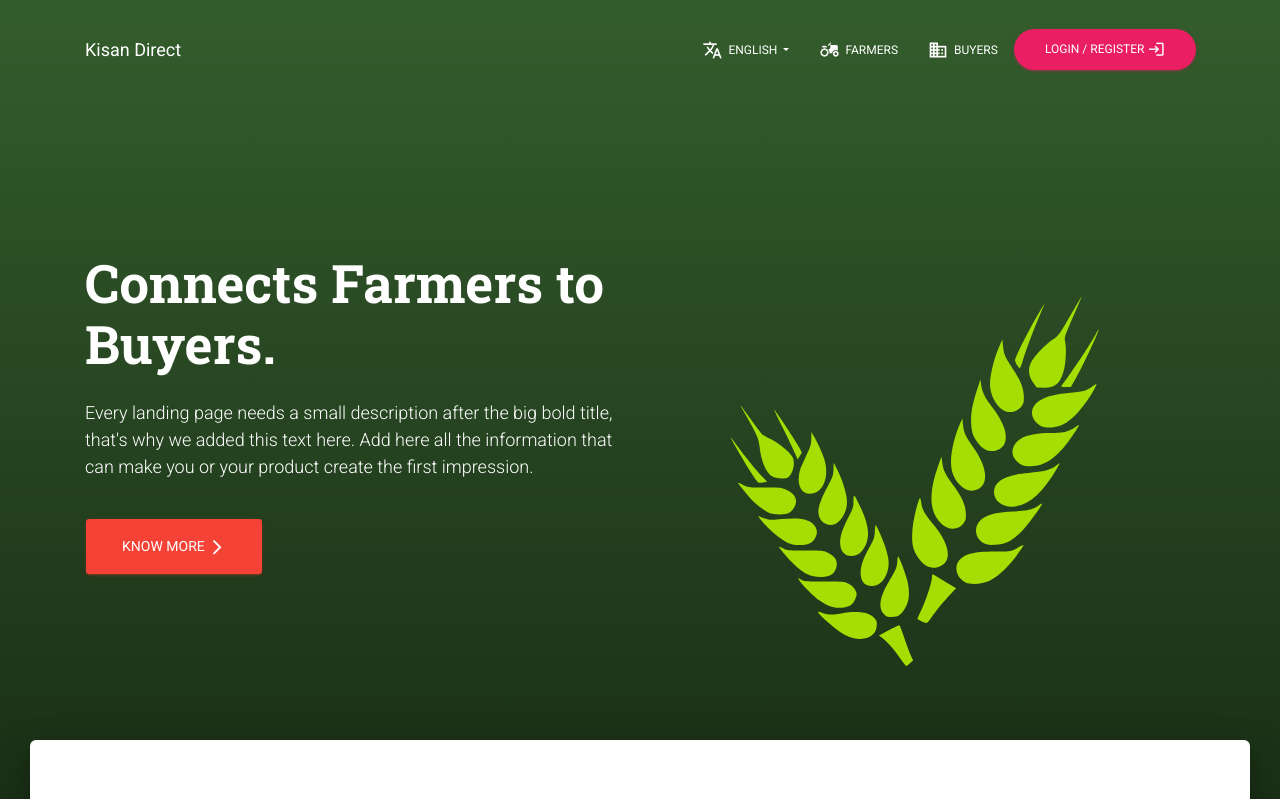
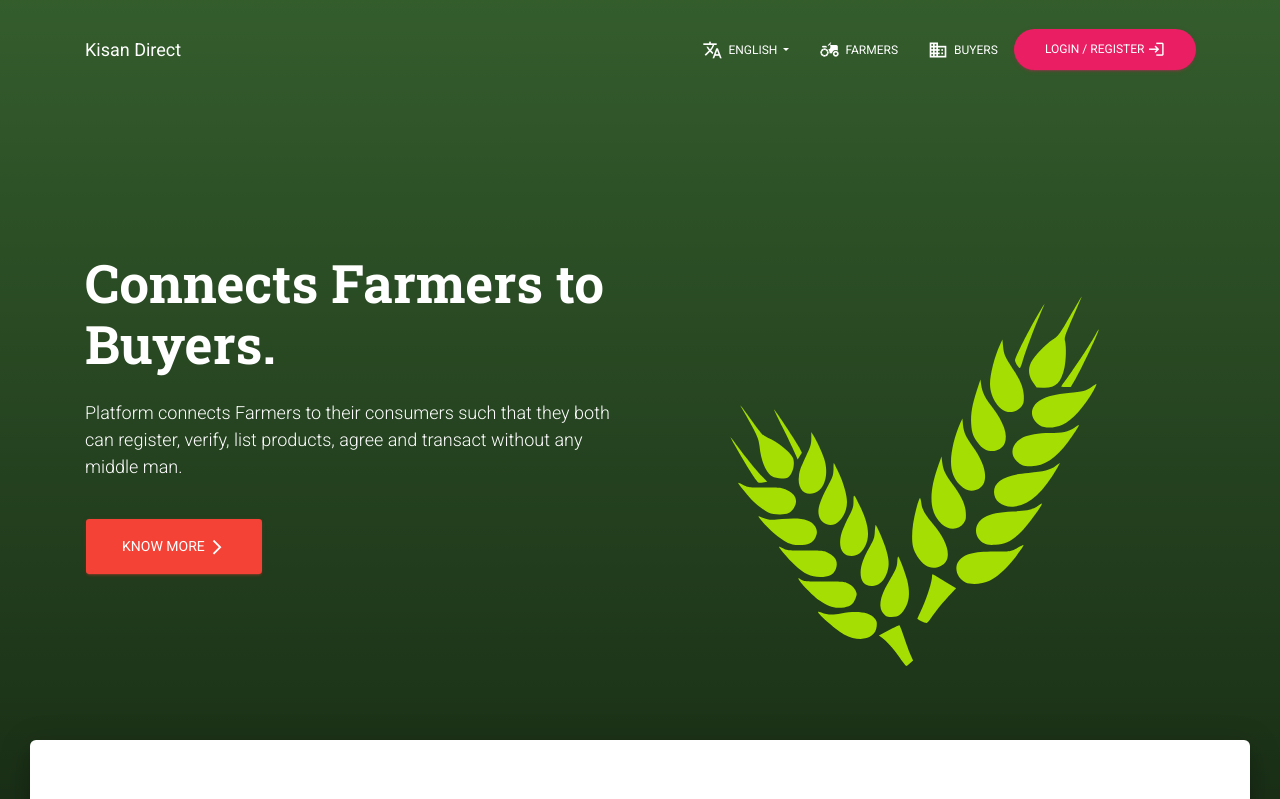
Before and after one commit to codeminers-io/kisan-direct, a Django app: page / in a window 1280 px wide. Shown: the top 799 px of the page. Run offline with Django 3.2, Linux system fonts and the light colour scheme; some libraries are stand-ins or nearby versions.

Commit message:
Changing home text

```diff
--- a/public/templates/home/index.html
+++ b/public/templates/home/index.html
@@ -19,9 +19,7 @@
                     Connects Farmers to Buyers.
                     {% endif %}
                 </h1>
-                <h4>Every landing page needs a small description after the big bold title, that&apos;s why we added this
-                    text here. Add here all the information that can make you or your product create the first
-                    impression.</h4>
+                <h4>Platform connects Farmers to their consumers such that they both can register, verify, list products, agree and transact without any middle man.</h4>
                 <br>
                 <a href="javascript:scrollToAnchor('about-the-platform');" class="btn btn-danger btn-raised btn-lg">
                     Know More <i class="material-icons">arrow_forward_ios</i>
```
